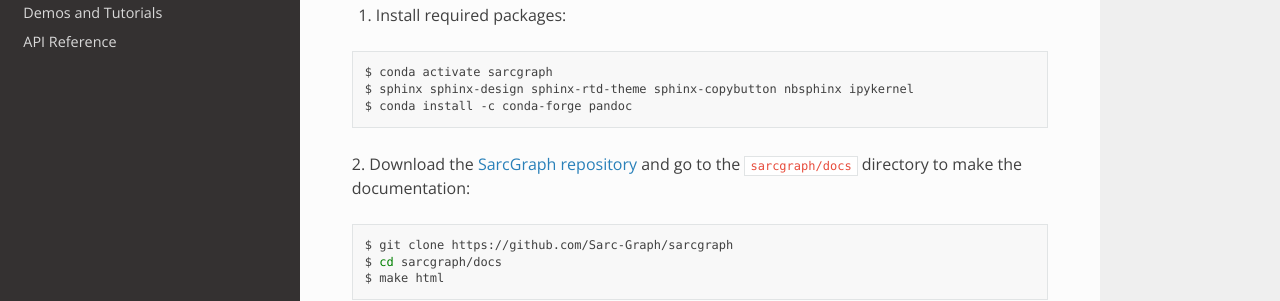
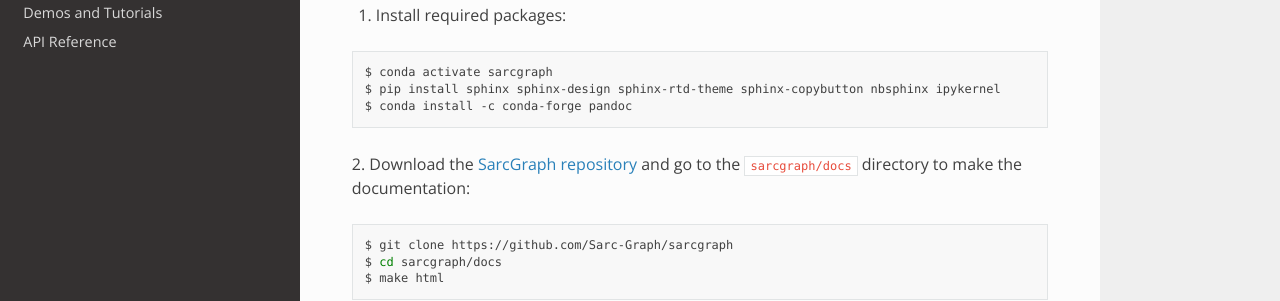
Before and after one commit to Sarc-Graph/sarcgraph, a Sphinx documentation site: the page built from docs/source/installation.rst, in a window 1280 px wide and 900 px high, scrolled down 2699 px. Shown: the part 336-637 px from the top of the window. Built offline with Sphinx 7.4.7 and the Read the Docs theme 2.0.0, drawn with Linux system fonts in a browser that asks for light colours; pages that are not in the unit, such as notebooks, are missing from menus.

Commit message:
final edits

```diff
--- a/docs/source/installation.rst
+++ b/docs/source/installation.rst
@@ -162,7 +162,7 @@ You can generate the documentation locally by following these steps:
 .. code-block:: bash
 
     $ conda activate sarcgraph
-    $ sphinx sphinx-design sphinx-rtd-theme sphinx-copybutton nbsphinx ipykernel
+    $ pip install sphinx sphinx-design sphinx-rtd-theme sphinx-copybutton nbsphinx ipykernel
     $ conda install -c conda-forge pandoc
 
 2. Download the `SarcGraph repository <https://github.com/Sarc-Graph/sarcgraph>`_
```
Also changed, not shown: README.md (+1 -1 lines).
